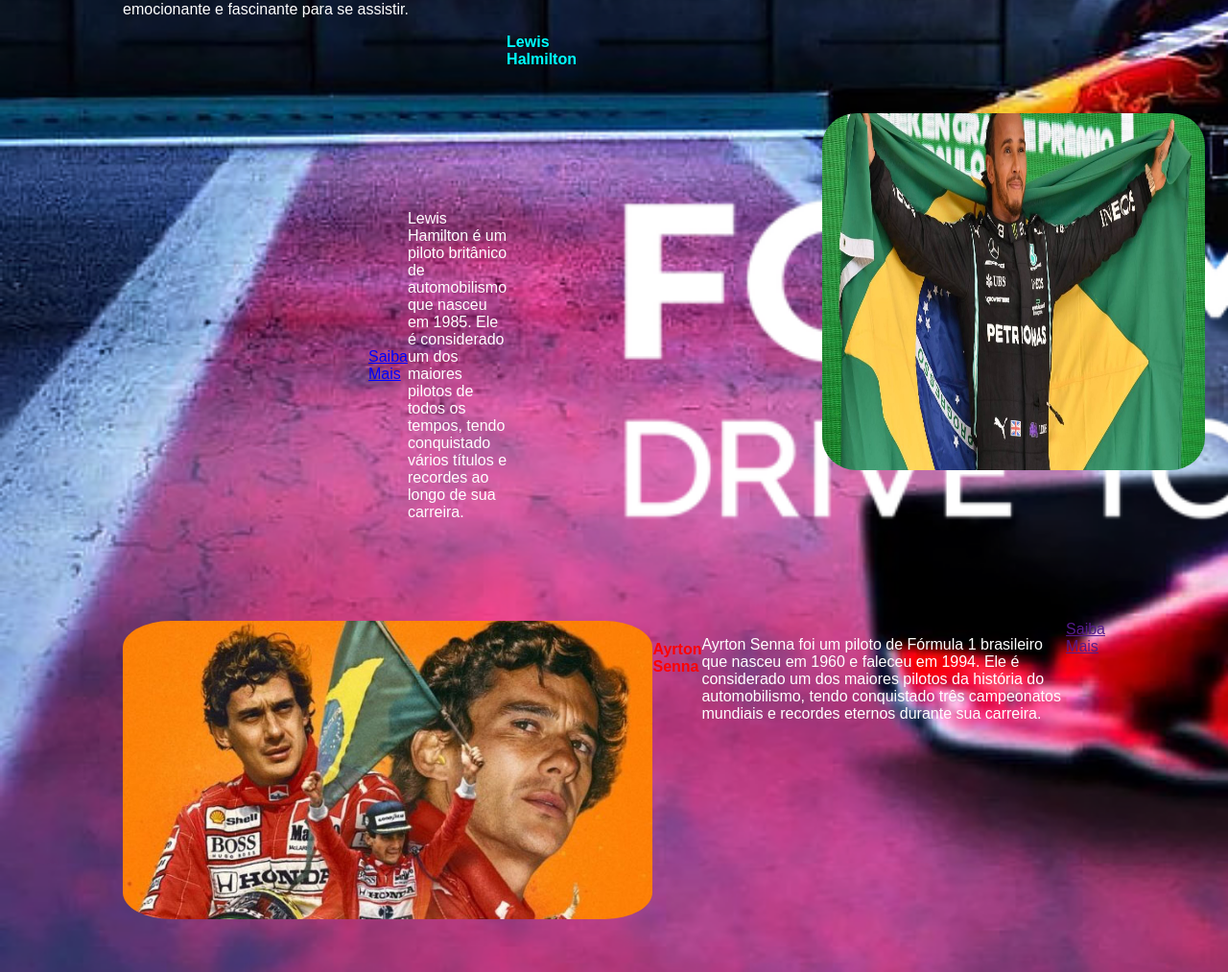
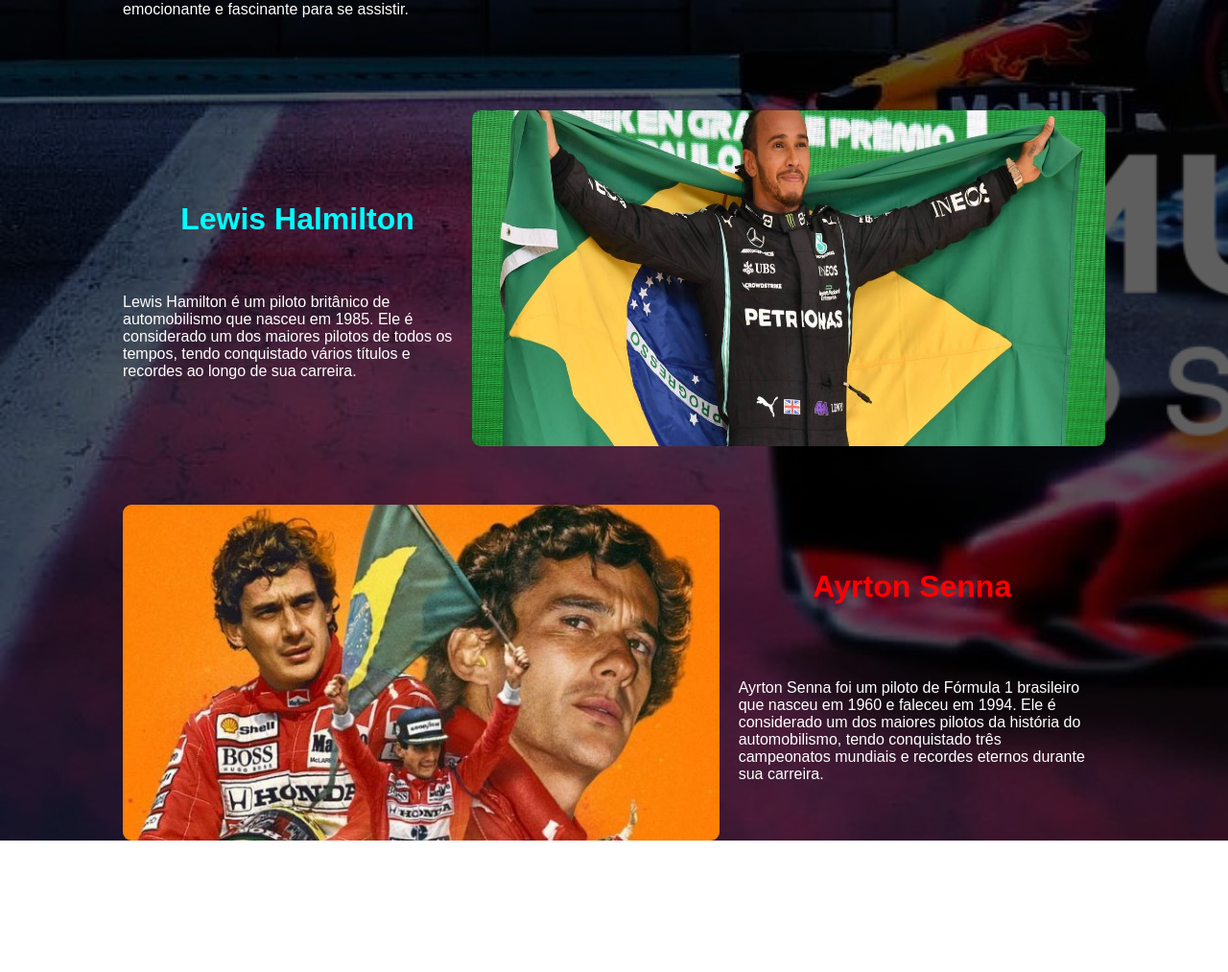
Before and after one commit to Guedessptech/Projeto-individual, a plain HTML site: page paginas/index.html in a window 1280 px wide. Shown: the part 265-1278 px from the top of the page at 96% size. After the commit the page ends 1141 px from the top, so only its background shows below. Drawn offline with Linux system fonts and the light colour scheme.

Commit message:
Subindo com a home pronta e começando a tela de cadastro

```diff
--- a/paginas/index.css
+++ b/paginas/index.css
@@ -1,10 +1,16 @@
 * {
     font-family: Arial, Helvetica, sans-serif;
-
-
 }
-
-
+::-webkit-scrollbar{
+    width: 15px;
+}
+::-webkit-scrollbar-track{
+    background-color: black;
+}
+::-webkit-scrollbar-thumb{
+    background-color: rgb(94, 25, 25);
+    border-radius: 50px;
+}
 li {
     text-decoration: none;
     list-style-type: none
@@ -15,12 +21,18 @@ body {
     padding: 0px;
 }
 
-.containerBody {
+#backgroundImg {
     background-image: url(imagens/fundo.png);
-    overflow: hidden;
     background-size: cover;
+    justify-content: center;
+    align-items: center;
+}
 
-
+.containerBodyHome {
+    background-image: url(imagens/fundo.png);
+    background-size: cover;
+    background-color: rgba(0, 0, 0, 0.63);
+    background-blend-mode: multiply;
 }
 
 .container {
@@ -28,11 +40,11 @@ body {
     width: 80%;
     margin: auto;
 }
-
 .header {
-
-    background-color: black;
-
+    background-image: url(imagens/transferir.png);
+     background-color: rgba(0, 0, 0, 0.473);
+     background-blend-mode: multiply;
+     box-shadow: 0px 4px 4px rgba(0, 0, 0, 0.55);
 }
 
 .header.container {
@@ -40,9 +52,10 @@ body {
 }
 
 .titulo {
-    color: red;
+    color: white;
     font-weight: 700;
     width: 30%;
+
 }
 
 .navbar {
@@ -51,8 +64,6 @@ body {
     align-items: center;
     list-style: none;
     justify-content: end;
-
-
 }
 
 .navbar li,
@@ -83,79 +94,81 @@ body {
     align-items: center;
 }
 
-.boxsHamilton {
+.containerHamilton{
+    display: flex;
+    flex-direction: row-reverse;
+    align-items: center;
+    justify-content: space-around;
+    margin-bottom: 6%;
+}
+
+.textoHamilton {
     display: flex;
     align-items: center;
-    flex-direction: row-reverse;
-    width: 50%;
-    height:80% ;
+    flex-direction: column;
+    width: 100%;
     justify-content: left;
-
 }
 
-.boxsSenna {
-    display: flex;
-    flex-direction: row;
+.textoHamilton h4 {
+    color: aqua;
+    font-size: 200%;
+    font-weight: 800px;
 }
 
-.boxs li,
-.boxs a {
-    display: flex;
-    align-items: center;
-    flex-direction: row-reverse;
-    color: black;
-    text-decoration: none;
-    padding: 20%;
-}
 
-.boxsHamilton h4 {
-    color: aqua;
-    display: flex;
-    height: 130%;
-}
-
-.box li,
-.box a {
-    display: flex;
-    align-items: center;
-    flex-direction: row-reverse;
-    color: black;
-    text-decoration: none;
-    padding: 20%;
-}
-
-.boxsSenna h4 {
-    color: red;
-    display: flex;
-    height: 50%;
-}
-
-.boxsHamilton img {
-    width: 78%;
-    height: 70%;
-    margin: 50%;
-    margin-top: 20%;
-    border-radius: 9%;
-}
-
-.boxsSenna img {
-    width: 83%;
-    height: 85%;
-    border-radius: 9%;
-}
-
-.boxsHamilton p {
+.textoHamilton p {
     color: white;
     display: flex;
     flex-direction: column;
 }
-.boxsSenna p {
+.containerHamilton img{
+    width: 660px;
+    height: 350px;
+    border-radius: 9px;
+}
+.containerSenna{
+    display: flex;
+    align-items: center;
+    justify-content: space-around;
+    width: 100%;
+}
+
+.textoSenna{
+    display: flex;
+    align-items: center;
+    flex-direction: column;
+    width: 100%;
+    justify-content: right;
+}
+.textoSenna h4 {
+    color: red;
+    font-size: 200%;
+    font-weight: 800px;
+}
+.textoSenna p {
     color: white;
     display: flex;
     flex-direction: column;
+    padding: 5%;
 }
-.boxsHamilton a{
-    color: blue;
+.containerSenna img {
+    width: 660px;
+    height: 350px;
+    border-radius: 9px;
+}
+
+/*/Página de Cadastro/*/
+
+
+.boxCadastro{
+    display: flex;
+    justify-content: center;
+    color: white;
+    flex-direction: column;
+    background-image: url(imagens/transferir.png);
+    width: 50%;
+    border-radius: 15px;
 
 
 }
--- a/paginas/index.html
+++ b/paginas/index.html
@@ -1,68 +1,80 @@
 <!DOCTYPE html>
 <html lang="en">
-
   <head>
-    <meta charset="UTF-8">
-    <meta http-equiv="X-UA-Compatible" content="IE=edge">
-    <meta name="viewport" content="width=device-width, initial-scale=1.0">
+    <meta charset="UTF-8" />
+    <meta http-equiv="X-UA-Compatible" content="IE=edge" />
+    <meta name="viewport" content="width=device-width, initial-scale=1.0" />
     <title>Racing F1 | Página Innicial</title>
-    <link rel="stylesheet" href="./index.css">
+    <link rel="stylesheet" href="./index.css" />
   </head>
 
   <body>
-    <div class="containerBody">
+    <div class="containerBodyHome">
       <div class="header">
         <div class="container">
-                <h1 class="titulo">Racing F1</h1>
+          <h1 class="titulo"> Racing F1</h1>
           <ul class="navbar">
-
+            <ul>
+                <li><a href="index.html">Home</a></li>
+            </ul>
             <ul>
               <li><a href="">Login</a></li>
             </ul>
+
             <ul>
-                        <li><a href="">Cadastro</a></li>
+              <li><a href="cadastro.html">Cadastro</a></li>
             </ul>
             <ul>
-                        <li><a href="">Conheça as Equipes</a></li>
+              <li><a href="">Conheça sobre a Formual 1</a></li>
             </ul>
-
           </ul>
         </div>
       </div>
       <div class="banner">
         <div class="container">
-                A Fórmula 1 é a mais alta categoria do automobilismo mundial, com corridas realizadas em todo o mundo e um grande número de fãs em todo o globo. Os carros de Fórmula 1 são os mais rápidos e avançados tecnologicamente do mundo, capazes de atingir velocidades superiores a 350 km/h. As equipes de Fórmula 1 competem em um campeonato anual, com pontos sendo atribuídos para cada posição de chegada em cada corrida. No final do campeonato, o piloto e a equipe com o maior número de pontos são coroados campeões mundiais de Fórmula 1. A Fórmula 1 é conhecida por suas equipes de alto desempenho, pilotos talentosos, tecnologia de ponta e drama nas corridas, tornando-se um esporte emocionante e fascinante para se assistir.
+          A Fórmula 1 é a mais alta categoria do automobilismo mundial, com
+          corridas realizadas em todo o mundo e um grande número de fãs em todo
+          o globo. Os carros de Fórmula 1 são os mais rápidos e avançados
+          tecnologicamente do mundo, capazes de atingir velocidades superiores a
+          350 km/h. As equipes de Fórmula 1 competem em um campeonato anual, com
+          pontos sendo atribuídos para cada posição de chegada em cada corrida.
+          No final do campeonato, o piloto e a equipe com o maior número de
+          pontos são coroados campeões mundiais de Fórmula 1. A Fórmula 1 é
+          conhecida por suas equipes de alto desempenho, pilotos talentosos,
+          tecnologia de ponta e drama nas corridas, tornando-se um esporte
+          emocionante e fascinante para se assistir.
         </div>
       </div>
       <div class="social">
         <div class="container">
           <div class="boxes">
-                    <div class="boxsHamilton">
-                        <img src="imagens/Hamilton.jpg" alt="">
+            <div class="containerHamilton">
+              <img src="imagens/Hamilton.jpg" alt="" />
+              <div class="textoHamilton">
                 <h4>Lewis Halmilton</h4>
-                        <p>Lewis Hamilton é um piloto britânico de automobilismo que nasceu em 1985. Ele é considerado
-                            um
-                            dos maiores pilotos de todos os tempos, tendo conquistado vários títulos e recordes ao longo
-                            de
-                            sua carreira. <li><a href="">Saiba Mais</a></li>
+                <p>
+                  Lewis Hamilton é um piloto britânico de automobilismo que
+                  nasceu em 1985. Ele é considerado um dos maiores pilotos de
+                  todos os tempos, tendo conquistado vários títulos e recordes
+                  ao longo de sua carreira.
                 </p>
               </div>
-                    <div class="boxsSenna">
+            </div>
+            <div class="containerSenna">
               <img src="imagens/Senna.jpeg" alt="">
+              <div class="textoSenna">
                 <h4>Ayrton Senna</h4>
-                        <p>Ayrton Senna foi um piloto de Fórmula 1 brasileiro que nasceu em 1960 e faleceu em 1994. Ele
-                            é
-                            considerado um dos maiores pilotos da história do automobilismo, tendo conquistado três
-                            campeonatos mundiais e recordes eternos durante sua carreira. <li><a href="">Saiba Mais</a>
-                            </li>
+                <p>
+                  Ayrton Senna foi um piloto de Fórmula 1 brasileiro que nasceu
+                  em 1960 e faleceu em 1994. Ele é considerado um dos maiores
+                  pilotos da história do automobilismo, tendo conquistado três
+                  campeonatos mundiais e recordes eternos durante sua carreira.
                 </p>
-                    </div>
-
               </div>
             </div>
           </div>
-
+        </div>
+      </div>
     </div>
   </body>
-
 </html>
```
Also changed, not shown: paginas/cadastro.html (added, +32 -0 lines). Lines whose indentation alone changed are shown as unchanged.
